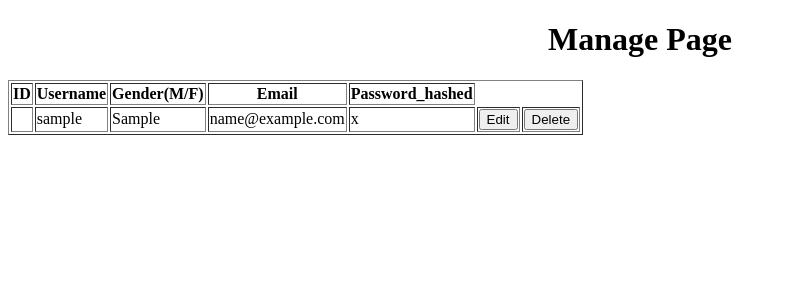
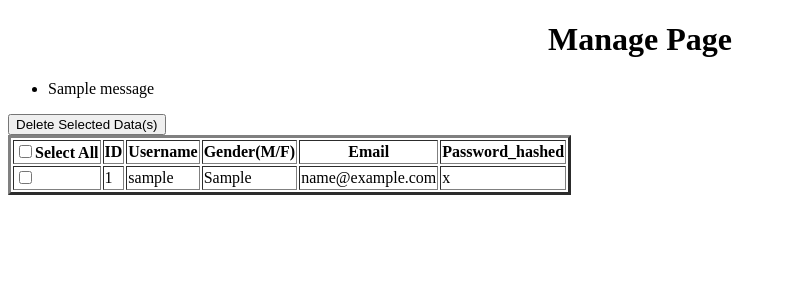
Before and after one commit to George15526/flask_blueprint, a Flask app: page /auth/manage in a window 1280 px wide. Shown: the top 300 px of the page, without its empty margins (0-787 px from the left). Run offline with Flask 3, Linux system fonts and the light colour scheme; tables that the repository leaves empty hold one stand-in row (values such as "Sample post"); one stand-in notice (Sample message) is shown.

Commit message:
First, complete the delete function in management page and add the checkbox in the head of each data, and we can delete multiple datas when we select the data. Second, give each of button and submit name and value to make developer more clear

```diff
--- a/user/auth.py
+++ b/user/auth.py
@@ -12,17 +12,19 @@ def index(username):
 @auth.route('/login', methods=['GET', 'POST'])
 def login():
     if request.method == 'POST':
-        login_username = request.form['username']
-        login_password = request.form['password']
 
-        user = Users.query.filter_by(username = login_username).first()
+        if request.values.get("login_submit") == 'login':
+            login_username = request.form['username']
+            login_password = request.form['password']
 
-        if check_password(user, login_password):
-            session['username'] = login_username
-            flash('Login Success', 'success')
-            return redirect(url_for('auth.index', username=login_username))
-        else:
-            flash('Login Failed, Please Check.', 'danger')
+            user = Users.query.filter_by(username = login_username).first()
+
+            if check_password(user, login_password):
+                session['username'] = login_username
+                flash('Login Success', 'success')
+                return redirect(url_for('auth.index', username=login_username))
+            else:
+                flash('Login Failed, Please Check.', 'danger')
     return render_template('login.html')
 
 @auth.route('/logout')
@@ -32,29 +34,32 @@ def logout():
 @auth.route('/register', methods=['GET', 'POST'])
 def register():
     if request.method == 'POST':
-        username = request.form['username']
-        gender = request.form['gender']
-        email = request.form['email']
-        password = request.form['password']
-        check_password = request.form['check_password']
 
-        if check_password == password:
+        if request.values.get("register_submit") == 'register':
 
-            new_user = Users(username=username,
-                            gender=gender,
-                            email=email,
-                            password_hashed=set_password(password))
+            username = request.form['username']
+            gender = request.form['gender']
+            email = request.form['email']
+            password = request.form['password']
+            check_password = request.form['check_password']
 
-            db.session.add(new_user)
-            db.session.commit()
+            if check_password == password:
 
-            flash('Signup Success! Please Login.', 'success')
+                new_user = Users(username=username,
+                                gender=gender,
+                                email=email,
+                                password_hashed=set_password(password))
 
-            return redirect(url_for('auth.login'))
+                db.session.add(new_user)
+                db.session.commit()
 
-        else:
-            flash('Two password are not the same, please check!')
-            return render_template('register.html')
+                flash('Signup Success! Please Login.', 'success')
+
+                return redirect(url_for('auth.login'))
+
+            else:
+                flash('Two password are not the same, please check!')
+
 
     return render_template('register.html')
 
@@ -63,3 +68,22 @@ def manage():
     query = Users.query.all()
 
     return render_template('manage.html', query=query)
+
+@auth.route('/delete_datas', methods=['GET', 'POST'])
+def delete_datas():
+    if request.method == 'POST':
+        users = request.form.getlist("row_check")
+        for i in users:
+            user_id = int(i)
+            delete_user = Users.query.filter_by(id=user_id).first()
+            db.session.delete(delete_user)
+            db.session.commit()
+
+        if request.values.get("check_all") == "delete_all":
+            delete_users = Users.query.all()
+
+            for delete_user in delete_users:
+                db.session.delete(delete_user)
+                db.session.commit()
+
+    return redirect(url_for('auth.manage'))
--- /dev/null
+++ b/user/static/js/script.js
@@ -0,0 +1,6 @@
+document.getElementById('check_all').onclick = function() {
+    var checkboxes = document.getElementsByName('row_check');
+    for (var checkbox of checkboxes) {
+        checkbox.checked = this.checked;
+    }
+}
--- a/user/templates/login.html
+++ b/user/templates/login.html
@@ -27,7 +27,7 @@
             <input type="password" name="password" required>
         <br>
         <p>
-            <button type="submit">Login</button>
+            <button type="submit" name="login_submit" value="login">Login</button>
         </p>
     </form>
     <p><a href={{ url_for('auth.register') }} target="_blank">Still have no account?</a></p>
--- a/user/templates/manage.html
+++ b/user/templates/manage.html
@@ -4,32 +4,51 @@
         <meta charset="UTF-8">
         <meta name="viewport" content="width=device-width, initial-scale=1.0">
         <link rel="stylesheet" href="{{ url_for('static', filename='css/style.css') }}" >
+
         <title>For Management</title>
     </head>
     <body>
         <h1 id="managePageTitle">Manage Page</h1>
+        {% with messages = get_flashed_messages() %}
+        {% if messages %}
+        <ul class="flash">
+                {% for message in messages %}
+                <li>{{ message }} </li>
+                {% endfor %}
+        </ul>
+        {% endif %}
+        {% endwith %}
 
-        <table border='1'>
+        {% if query %}
+        <form method="post" action={{ url_for('auth.delete_datas') }}>
+        <button id="delete_selected">Delete Selected Data(s)</button>
+        <table class="datatable" border='3'>
+                <thead>
                         <tr>
+                                <th><input type="checkbox" name="check_all" value="delete_all">Select All</th>
                                 <th>ID</th>
                                 <th>Username</th>
                                 <th>Gender(M/F)</th>
                                 <th>Email</th>
                                 <th>Password_hashed</th>
                         </tr>
-                {% if query != undefined %}
+                </thead>
+                <tbody>
                 {% for data in query %}
                         <tr>
-                                <td>{{ data._id }}</td>
+                                <td><input type="checkbox" name="row_check" value="{{ data.id }}"></td>
+                                <td>{{ data.id }}</td>
                                 <td>{{ data.username }}</td>
                                 <td>{{ data.gender }}</td>
                                 <td>{{ data.email }}</td>
                                 <td>{{ data.password_hashed }}</td>
-                                <td><button type="submit">Edit</button></td>
-                                <td><button type="submit">Delete</button></td>
                         </tr>
                 {% endfor %}
+                </tbody>
+        </table>
+        {% else %}
+		<div style="color:red;"><p>No Record Found</p></div>
         {% endif %}
-        </table>
+        </form>
     </body>
 </html>
--- a/user/templates/register.html
+++ b/user/templates/register.html
@@ -40,7 +40,7 @@
             <input type="password" name="check_password" required>
         <br><br>
         <p>
-            <button type="submit">Register</button>
+            <button type="submit" name="register_submit" value="register">Register</button>
         </p>
     </form>
 </body>
```
Also changed, not shown: README.md. Lines whose indentation alone changed are shown as unchanged.
